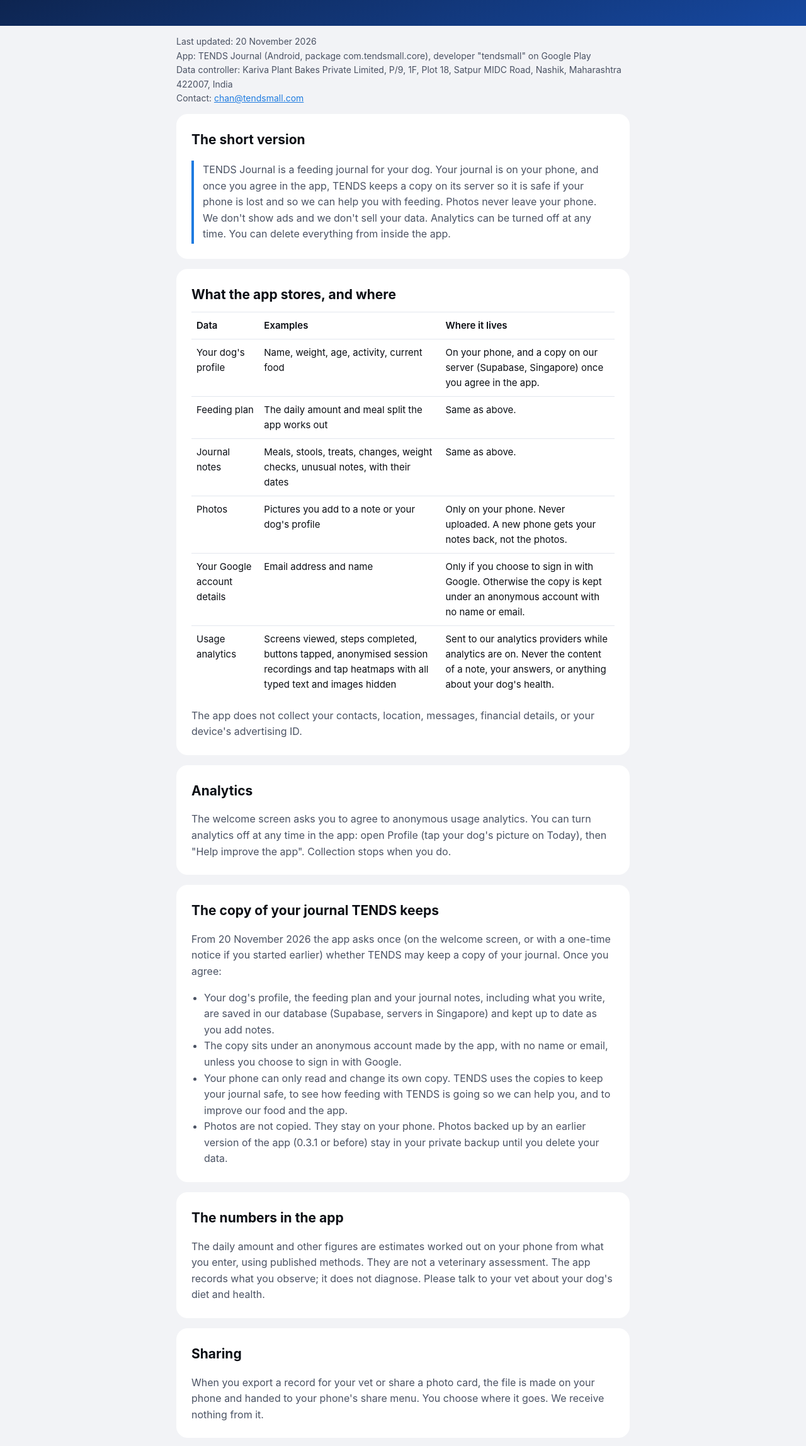
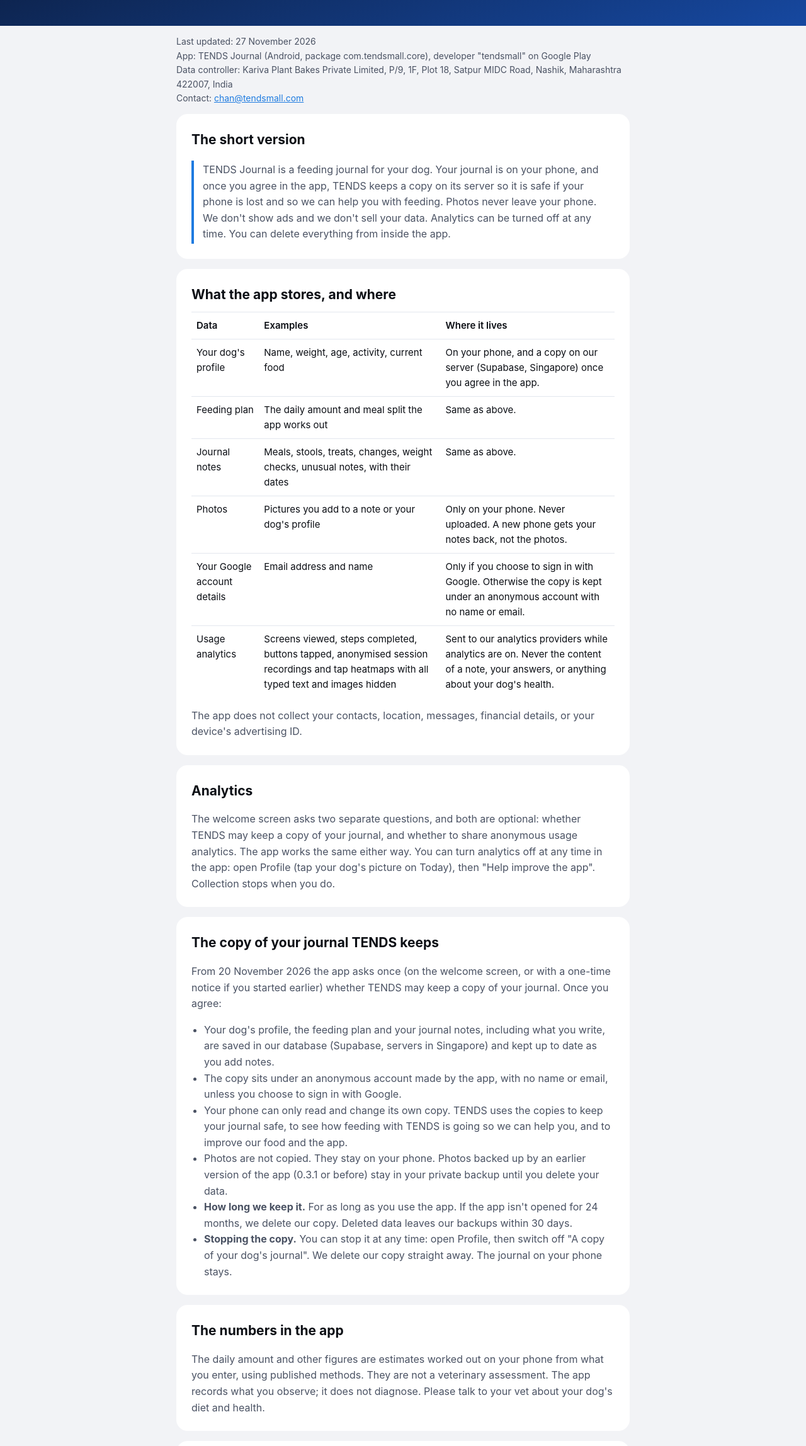
Before and after one commit to tendsmall/journal-privacy, a plain HTML site: page index.html in a window 1280 px wide. Shown: the part 156-2452 px from the top of the page at 63% size. Drawn offline with Linux system fonts and the light colour scheme.

Commit message:
How long TENDS keeps its copy, how to stop it, two optional ticks, Shopify code check (27 Nov 2026)

```diff
--- a/index.html
+++ b/index.html
@@ -42,7 +42,7 @@
 </header>
 
 <main class="wrap">
-  <p class="meta">Last updated: 20 November 2026<br>
+  <p class="meta">Last updated: 27 November 2026<br>
   App: TENDS Journal (Android, package com.tendsmall.core), developer "tendsmall" on Google Play<br>
   Data controller: Kariva Plant Bakes Private Limited, P/9, 1F, Plot 18, Satpur MIDC Road, Nashik, Maharashtra 422007, India<br>
   Contact: <a href="mailto:chan@tendsmall.com">chan@tendsmall.com</a></p>
@@ -68,7 +68,7 @@
 
   <section>
     <h2>Analytics</h2>
-    <p>The welcome screen asks you to agree to anonymous usage analytics. You can turn analytics off at any time in the app: open Profile (tap your dog's picture on Today), then "Help improve the app". Collection stops when you do.</p>
+    <p>The welcome screen asks two separate questions, and both are optional: whether TENDS may keep a copy of your journal, and whether to share anonymous usage analytics. The app works the same either way. You can turn analytics off at any time in the app: open Profile (tap your dog's picture on Today), then "Help improve the app". Collection stops when you do.</p>
   </section>
 
   <section>
@@ -79,6 +79,8 @@
       <li>The copy sits under an anonymous account made by the app, with no name or email, unless you choose to sign in with Google.</li>
       <li>Your phone can only read and change its own copy. TENDS uses the copies to keep your journal safe, to see how feeding with TENDS is going so we can help you, and to improve our food and the app.</li>
       <li>Photos are not copied. They stay on your phone. Photos backed up by an earlier version of the app (0.3.1 or before) stay in your private backup until you delete your data.</li>
+      <li><strong>How long we keep it.</strong> For as long as you use the app. If the app isn't opened for 24 months, we delete our copy. Deleted data leaves our backups within 30 days.</li>
+      <li><strong>Stopping the copy.</strong> You can stop it at any time: open Profile, then switch off "A copy of your dog's journal". We delete our copy straight away. The journal on your phone stays.</li>
     </ul>
   </section>
 
@@ -100,6 +102,7 @@
       <li><strong>PostHog</strong>: usage analytics and anonymised session recordings, while analytics are on. <a href="https://posthog.com/privacy">posthog.com/privacy</a></li>
       <li><strong>Microsoft Clarity</strong>: anonymised tap heatmaps, while analytics are on. <a href="https://privacy.microsoft.com/privacystatement">Microsoft privacy statement</a></li>
       <li><strong>Expo</strong>: delivers app updates. It does not receive your journal.</li>
+      <li><strong>Shopify</strong>: runs the TENDS store. When you enter a TENDS code, the app checks it with the store. Only the code is sent, nothing about you or your dog.</li>
     </ul>
     <p>These providers process data on our behalf to run the service. We do not sell or rent your data, and we do not use it for advertising.</p>
   </section>
```
